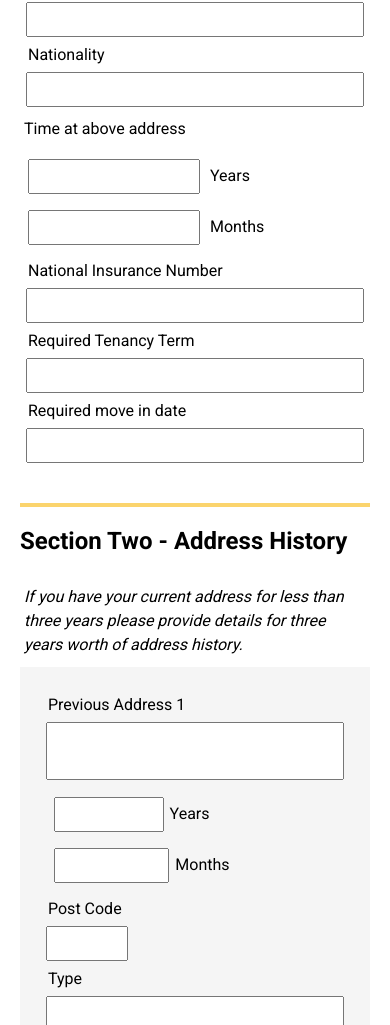
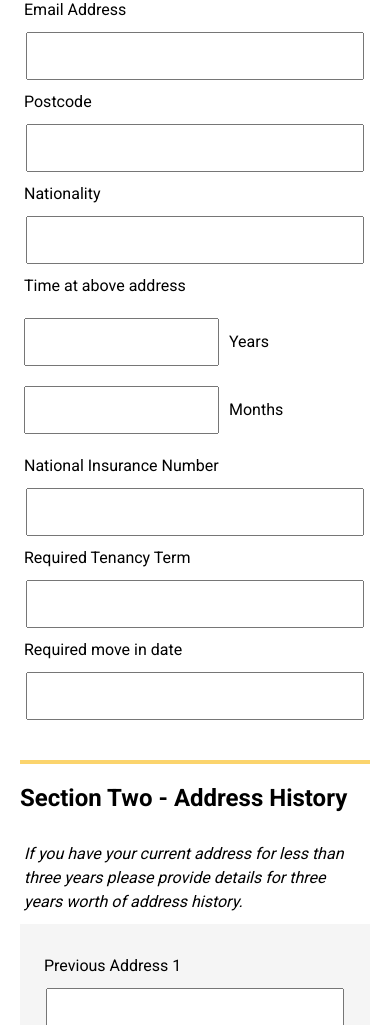
Before and after one commit to RichardsDigital/TJE-Form, a React (Create React App) app: page / in a window 390 px wide. Shown: the part 975-2000 px from the top of the page. Built offline with nearby package versions, Linux system fonts and the light colour scheme.

Commit message:
Organised media queries

```diff
--- a/src/styles/app.scss
+++ b/src/styles/app.scss
@@ -1,7 +1,9 @@
+// Global Styles ---------------------------------------
+
 * {
     padding: 0;
     margin: 0;
-    font-family: 'Roboto', sans-serif;
+    font-family: "Roboto", sans-serif;
 }
 .App {
     background-color: #f1f0f0;
@@ -12,7 +14,8 @@
         margin: 0;
     }
 }
-input, textarea {
+input,
+textarea {
     padding: 8px;
     margin: 0 6px;
     resize: none;
@@ -28,20 +31,18 @@ h2 {
     font-size: 22px;
     padding: 40px 0 20px 0;
 }
-p  {
+p, input, textarea, label {
+    font-size: 16px;
     padding: 10px 4px;
     line-height: 24px;
 }
-input[type=checkbox] {
+input[type="checkbox"] {
     background-color: black;
     width: 20px;
     height: 20px;
     cursor: pointer;
     margin-right: 10px;
 }
-
-// Public Styles ---------------------------------------
-
 .sideLabelledInput {
     display: flex;
     width: 100%;
@@ -67,7 +68,8 @@ textarea {
         flex-direction: column;
     }
 }
-.years, .months {
+.years,
+.months {
     margin: 0 10px 0 0;
 }
 .employmentDetailsBox {
@@ -80,7 +82,8 @@ textarea {
         padding: 0;
     }
 }
-.employmentDetailsBox input, .employmentDetailsBox label {
+.employmentDetailsBox input,
+.employmentDetailsBox label {
     margin: 10px 0;
     align-self: center;
 }
@@ -91,7 +94,10 @@ textarea {
     }
 }
 
-// Header ---------------------------------------
+// Mobile Responsive ---------------------------------------
+
+@media screen and (max-width: 855px) {
+    // Header -------
 
     #pageHeader {
         background-color: white;
@@ -101,81 +107,257 @@ textarea {
         display: flex;
         align-items: center;
         justify-content: space-between;
-    @media screen and (max-width: 855px) {
         flex-direction: column;
     }
-}
     #pageHeader .logo img {
-    height: 170px;
+        height: 140px;
     }
     #pageHeader h1 {
         font-size: 28px;
-    @media screen and (max-width: 855px) {
         padding-top: 50px;
     }
+
+    #sectionOne,
+    #sectionTwo,
+    #sectionThree,
+    #sectionFour,
+    #sectionFive,
+    #sectionSix,
+    #sectionSeven,
+    #sectionEight,
+    #notice {
+        background-color: white;
+        padding: 20px;
     }
-#sectionOne, #sectionTwo, #sectionThree, #sectionFour, #sectionFive, #sectionSix,
-#sectionSeven, #sectionEight {
-    padding: 50px;
-    @media screen and (max-width: 855px) {
+
+    // Section One -------
+
+    #sectionOne {
+        display: grid;
+    }
+    #sectionOne .rowOne {
+        grid-template-columns: none;
+    }
+    #sectionOne .rowTwo {
+        display: grid;
+    }
+    #sectionOne .rowThree {
+        display: grid;
+    }
+    #sectionOne .postCodeA,
+    #sectionOne .postCodeB,
+    #sectionOne .postCodeC {
+        width: 18%;
+    }
+    #sectionOne .rowFour {
+        display: grid;
+    }
+    #sectionOne .rowFive {
+        display: grid;
+    }
+
+    // Section Two -------
+
+    .previousAddressA,
+    .previousAddressB,
+    .previousAddressC {
+        height: 40px;
+    }
+    #sectionTwo .addressRow {
+        background-color: #f5f5f5;
+        border-bottom: 1px solid #adadad;
         padding: 20px;
+        display: grid;
+        grid-template-rows: 1fr 1fr;
+    }
+    .yearsA,
+    .monthsA,
+    .yearsB,
+    .monthsB,
+    .yearsC,
+    .monthsC {
+        width: 40%;
+    }
+    #sectionTwo .postCodeA,
+    #sectionTwo .postCodeB,
+    #sectionTwo .postCodeC {
+        width: 20%;
+    }
+    #sectionTwo .addressRow .flexLabels .sideLabelledInput {
+        align-self: center;
+    }
+
+    // Section Three -------
+
+    #sectionThree .row {
+        display: grid;
+        padding: 20px 0;
+    }
+    #sectionThree .row .upper {
+        background-color: #f0f0f0;
+        display: grid;
+    }
+    #sectionThree .checkBoxes {
+        grid-column: 2/3;
+        display: flex;
+        align-content: center;
+        flex-direction: column;
+    }
+    #sectionThree .checkBoxes label {
+        display: flex;
+        align-items: center;
+    }
+    #sectionThree .row .lower {
+        background-color: #e0e0e0;
+        display: grid;
+        display: flex;
+    }
+    #sectionThree .row .lower .description {
+        margin: 10px;
+        width: 60%;
+    }
+    #sectionThree #bankAccount .row {
+        display: grid;
+        grid-template-rows: 1fr 1fr 1fr;
+    }
+    #sectionThree #bankAccount .row .upper {
+        display: grid;
+        align-items: center;
+    }
+    #sectionThree #bankAccount .row .middle {
+        display: grid;
+        align-items: center;
+    }
+    #sectionThree #bankAccount .row .lower {
+        display: grid;
+        align-items: center;
+    }
+    #sectionThree #bankAccount .row .lower p {
+        padding-left: 20px;
+    }
+
+    // Section Four -------
+
+    #sectionFour .checkBoxContainer {
+        display: grid;
+    }
+    #sectionFour .checkBoxContainer .description {
+        display: flex;
+        align-items: center;
+    }
+    #sectionFour .checkBoxContainer .row {
+        display: flex;
+        flex-direction: column;
+    }
+
+    // Section Five -------
+
+    #sectionFive .occupantsContainer {
+        display: grid;
+        grid-template-rows: 1fr 1fr 1fr;
+    }
+
+    // Section Six -------
+
+    // Section Seven -------
+
+    // Section Eight -------
+
+    #sectionEight .flexLabels {
+        justify-content: space-around;
+    }
+    #sectionEight .additionalComments {
+        display: flex;
+        align-items: center;
+    }
+    #sectionEight .additionalComments {
+        height: 400px;
+        margin-top: 20px;
+    }
+
+    // Notice -------
+
+    .buttonContainer {
+        width: 100%;
+        display: flex;
+        align-items: center;
+        justify-content: center;
+    }
+    .submitFormButton {
+        margin: 50px 0;
+        padding: 10px 100px;
+        width: 100%;
     }
 }
 
-// Section One ---------------------------------------
+// Desktop Responsive ---------------------------------------
 
-#sectionOne {
+@media screen and (min-width: 856px) {
+    // Header
+
+    #pageHeader {
         background-color: white;
-    @media screen and (max-width: 855px) {
-        display: grid;
     }
+    #pageHeader .headerContainer {
+        padding: 50px 50px 0px 50px;
+        display: flex;
+        align-items: center;
+        justify-content: space-between;
     }
+    #pageHeader .logo img {
+        height: 140px;
+    }
+    #pageHeader h1 {
+        font-size: 28px;
+    }
+
+    #sectionOne,
+    #sectionTwo,
+    #sectionThree,
+    #sectionFour,
+    #sectionFive,
+    #sectionSix,
+    #sectionSeven,
+    #sectionEight,
+    #notice {
+        background-color: white;
+        padding: 50px;
+    }
+
+    // Section One -------
+
     #sectionOne .rowOne {
         padding-top: 20px;
         display: grid;
         grid-template-columns: 10% 20% 20% 1fr;
-    @media screen and (max-width: 855px) {
-        grid-template-columns: none;
-    }
     }
     #sectionOne .rowTwo {
         display: grid;
         grid-template-columns: 1fr 1fr;
-    @media screen and (max-width: 855px) {
-        grid-template-columns: none;
-    }
     }
     #sectionOne .rowThree {
         display: grid;
         grid-template-columns: 1fr 1fr;
-    @media screen and (max-width: 855px) {
-        grid-template-columns: none;
     }
-}
-#sectionOne .postCodeA, #sectionOne .postCodeB, #sectionOne .postCodeC {
+    #sectionOne .postCodeA,
+    #sectionOne .postCodeB,
+    #sectionOne .postCodeC {
         width: 18%;
     }
     #sectionOne .rowFour {
         display: grid;
         grid-template-columns: 1fr 1fr;
-    @media screen and (max-width: 855px) {
-        grid-template-columns: none;
-    }
     }
     #sectionOne .rowFive {
         display: grid;
         grid-template-columns: 1fr 1fr 1fr;
-    @media screen and (max-width: 855px) {
-        grid-template-columns: none;
-    }
     }
 
-// Section Two ---------------------------------------
+    // Section Two -------
 
-#sectionTwo {
-    background-color: white;
-}
-.previousAddressA, .previousAddressB, .previousAddressC {
+    .previousAddressA,
+    .previousAddressB,
+    .previousAddressC {
         height: 40px;
     }
     #sectionTwo .addressRow {
@@ -185,25 +367,26 @@ textarea {
         display: grid;
         grid-template-columns: 1fr 1fr;
         grid-template-rows: 1fr 1fr;
-    @media screen and (max-width: 855px) {
-        grid-template-columns: none;
     }
-}
-.yearsA, .monthsA, .yearsB, .monthsB, .yearsC, .monthsC  {
+    .yearsA,
+    .monthsA,
+    .yearsB,
+    .monthsB,
+    .yearsC,
+    .monthsC {
         width: 40%;
     }
-#sectionTwo .postCodeA, #sectionTwo .postCodeB, #sectionTwo .postCodeC {
+    #sectionTwo .postCodeA,
+    #sectionTwo .postCodeB,
+    #sectionTwo .postCodeC {
         width: 20%;
     }
     #sectionTwo .addressRow .flexLabels .sideLabelledInput {
         align-self: center;
     }
 
-// Section Three ---------------------------------------
+    // Section Three -------
 
-#sectionThree {
-    background-color: white;
-}
     #sectionThree .row {
         display: grid;
         padding: 20px 0;
@@ -212,18 +395,11 @@ textarea {
         background-color: #f0f0f0;
         display: grid;
         grid-template-columns: 1fr 1fr;
-    @media screen and (max-width: 855px) {
-        grid-template-columns: none;
-    }
     }
     #sectionThree .checkBoxes {
         grid-column: 2/3;
         display: flex;
         align-content: center;
-
-    @media screen and (max-width: 855px) {
-        flex-direction: column;
-    }
     }
     #sectionThree .checkBoxes label {
         display: flex;
@@ -234,9 +410,6 @@ textarea {
         display: grid;
         grid-template-columns: 1fr 1fr;
         display: flex;
-    @media screen and (max-width: 855px) {
-        grid-template-columns: none;
-    }
     }
     #sectionThree .row .lower .description {
         margin: 10px;
@@ -250,41 +423,26 @@ textarea {
         display: grid;
         grid-template-columns: 1fr 1fr;
         align-items: center;
-    @media screen and (max-width: 855px) {
-        grid-template-columns: none;
-    }
     }
     #sectionThree #bankAccount .row .middle {
         display: grid;
         grid-template-columns: 1fr 1fr;
         align-items: center;
-    @media screen and (max-width: 855px) {
-        grid-template-columns: none;
-    }
     }
     #sectionThree #bankAccount .row .lower {
         display: grid;
         grid-template-columns: 1fr 1fr 1fr;
         align-items: center;
-    @media screen and (max-width: 855px) {
-        grid-template-columns: none;
-    }
     }
     #sectionThree #bankAccount .row .lower p {
         padding-left: 20px;
     }
 
-// Section Four ---------------------------------------
+    // Section Four -------
 
-#sectionFour {
-    background-color: white;
-}
     #sectionFour .checkBoxContainer {
         display: grid;
         grid-template-columns: 1fr 1fr 1fr 1fr;
-    @media screen and (max-width: 855px) {
-        grid-template-columns: none;
-    }
     }
     #sectionFour .checkBoxContainer .description {
         display: flex;
@@ -295,37 +453,20 @@ textarea {
         flex-direction: column;
     }
 
-// Section Five ---------------------------------------
+    // Section Five -------
 
-#sectionFive {
-    background-color: white;
-}
     #sectionFive .occupantsContainer {
         display: grid;
         grid-template-rows: 1fr 1fr 1fr;
         grid-template-columns: 1fr 1fr;
-    @media screen and (max-width: 855px) {
-        grid-template-columns: none;
-    }
     }
 
-// Section Six ---------------------------------------
+    // Section Six -------
 
-#sectionSix {
-    background-color: white;
-}
+    // Section Seven -------
 
-// Section Seven ---------------------------------------
+    // Section Eight -------
 
-#sectionSeven {
-    background-color: white;
-}
-
-// Section Eight ---------------------------------------
-
-#sectionEight {
-    background-color: white;
-}
     #sectionEight .flexLabels {
         justify-content: space-around;
     }
@@ -338,24 +479,13 @@ textarea {
         margin-top: 20px;
     }
 
-// Notice ---------------------------------------
+    // Notice -------
 
-#notice {
-    padding: 0 50px;
-    background-color: white;
-}
     .buttonContainer {
         width: 100%;
-    @media screen and (max-width: 855px) {
-        display: flex;
-        align-items: center;
-        justify-content: center;
-    }
     }
     .submitFormButton {
         margin: 50px 0;
         padding: 10px 100px;
-    @media screen and (max-width: 855px) {
-        width: 100%;
     }
 }
```
Lines whose indentation alone changed are shown as unchanged.
